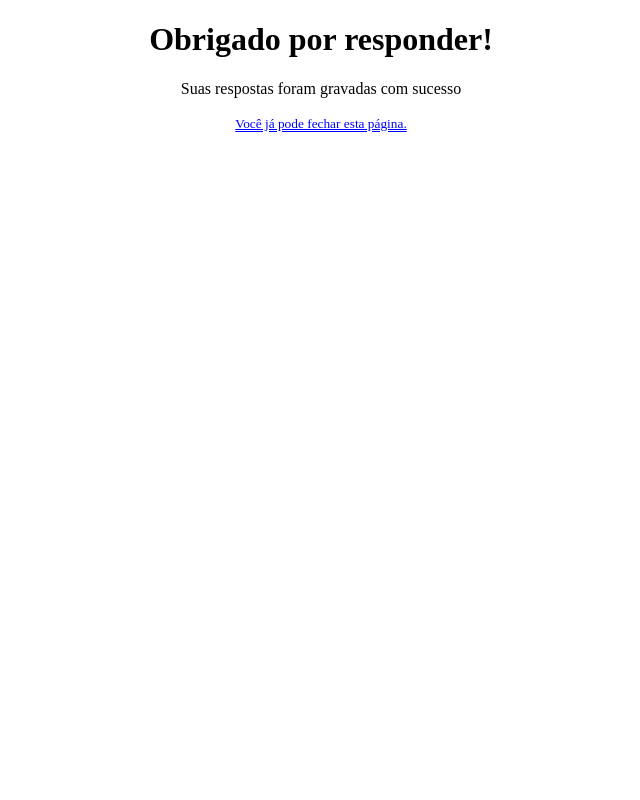
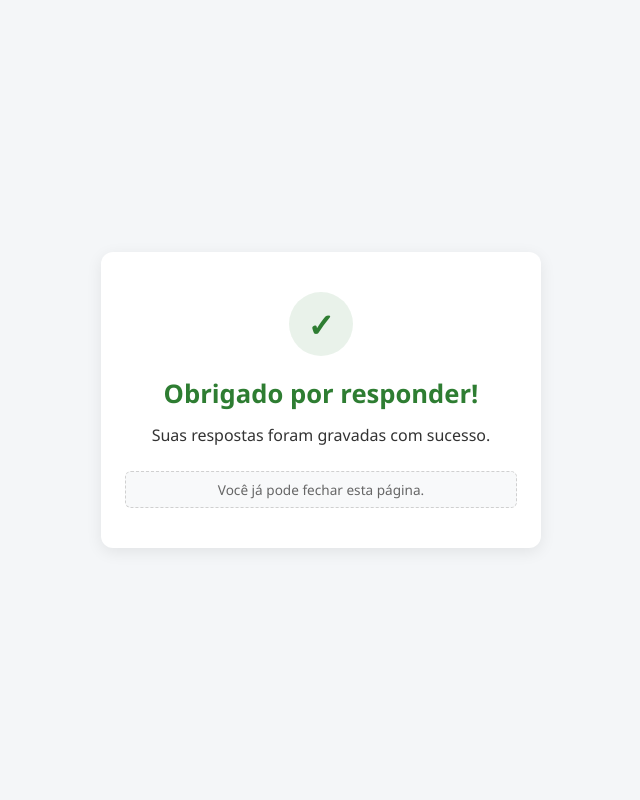
Before and after one commit to Anthony-Hilario/FormularioFunQ, a Django app: page /agradecimentos/ in a window 1280 px wide. Shown: the whole page, without its empty margins (319-959 px from the left). Run offline with Django 3.2, Linux system fonts and the light colour scheme.

Commit message:
estilo pags. finais

```diff
--- a/app_FormularioFunQ/templates/PagAgradecimentos/agradecimentos.css
+++ b/app_FormularioFunQ/templates/PagAgradecimentos/agradecimentos.css
@@ -1,9 +1,79 @@
+:root {
+    --primary-color: #2e7d32;       /* Verde institucional */
+    --bg-color: #f4f6f8;             /* Fundo neutro suave */
+    --card-bg: #ffffff;              /* Fundo do card */
+    --text-color: #333333;
+    --text-secondary: #666666;
+    --border-radius: 12px;
+    --shadow: 0 4px 16px rgba(0, 0, 0, 0.08);
+}
+
+* {
+    box-sizing: border-box;
+    margin: 0;
+    padding: 0;
+    font-family: 'Segoe UI', Roboto, Helvetica, Arial, sans-serif;
+}
+
 body {
-    display: block;
+    background-color: var(--bg-color);
+    color: var(--text-color);
+    display: flex;
+    justify-content: center;
+    align-items: center;
+    min-height: 100vh;
+    padding: 20px;
+}
+
+/* Card centralizado */
+.container-agradecimento {
+    background-color: var(--card-bg);
+    width: 100%;
+    max-width: 440px;
+    padding: 40px 24px;
+    border-radius: var(--border-radius);
+    box-shadow: var(--shadow);
     text-align: center;
 }
 
-small {
-    color: blue;
-    text-decoration: underline double;
+/* Ícone de sucesso (Círculo Verde com Checkmark) */
+.icone-sucesso {
+    width: 64px;
+    height: 64px;
+    background-color: rgba(46, 125, 50, 0.1);
+    color: var(--primary-color);
+    font-size: 2rem;
+    font-weight: bold;
+    border-radius: 50%;
+    display: flex;
+    align-items: center;
+    justify-content: center;
+    margin: 0 auto 20px auto;
 }
+
+/* Título */
+.titulo-agradecimento {
+    font-size: 1.6rem;
+    color: var(--primary-color);
+    margin-bottom: 12px;
+    font-weight: 700;
+}
+
+/* Mensagem principal */
+.mensagem-sucesso {
+    font-size: 1rem;
+    color: var(--text-color);
+    line-height: 1.5;
+    margin-bottom: 24px;
+}
+
+/* Aviso para fechar */
+.aviso-fechar {
+    display: block;
+    font-size: 0.85rem;
+    color: var(--text-secondary);
+    background-color: #f8f9fa;
+    padding: 8px 12px;
+    border-radius: 6px;
+    border: 1px dashed #d0d0d0;
+}
--- a/app_FormularioFunQ/templates/PagAgradecimentos/agradecimentos.html
+++ b/app_FormularioFunQ/templates/PagAgradecimentos/agradecimentos.html
@@ -8,8 +8,12 @@
     <title>Obrigado pelas respostas</title>
 </head>
 <body>
-    <h1>Obrigado por responder!</h1>
-    <p>Suas respostas foram gravadas com sucesso</p>
-    <small>Você já pode fechar esta página.</small>
+    <main class="container-agradecimento">
+        <div class="icone-sucesso">✓</div>
+
+        <h1 class="titulo-agradecimento">Obrigado por responder!</h1>
+        <p class="mensagem-sucesso">Suas respostas foram gravadas com sucesso.</p>
+        <small class="aviso-fechar">Você já pode fechar esta página.</small>
+    </main>
 </body>
 </html>
--- a/app_FormularioFunQ/templates/PagFormulario/formulario.html
+++ b/app_FormularioFunQ/templates/PagFormulario/formulario.html
@@ -256,7 +256,7 @@
             <hr/>
         </div>
 
-
+        <h2 class="titulo-secao-formulario">Perguntas Abertas: Percepções Gerais</h2> <br/>
         <div class="pergunta-aberta">
             <label for="q19">19. O que você achou da atividade realizada?</label>
             <textarea id="q19" name="q19_opiniao_atividade" rows="3"></textarea>
```
Also changed, not shown: app_FormularioFunQ/templates/PagFormulario/formulario.css (+68 -0 lines), db.sqlite3.
